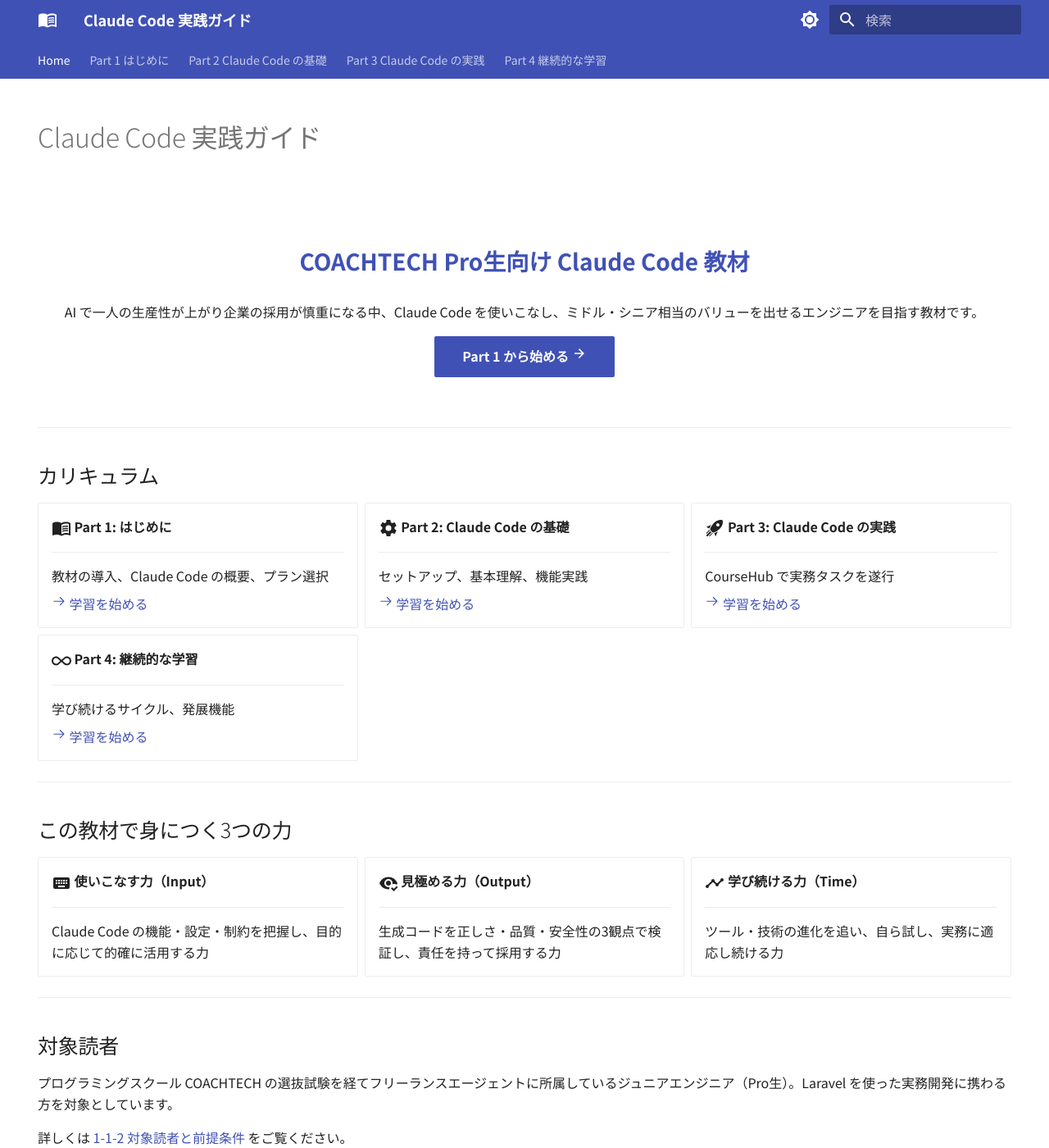
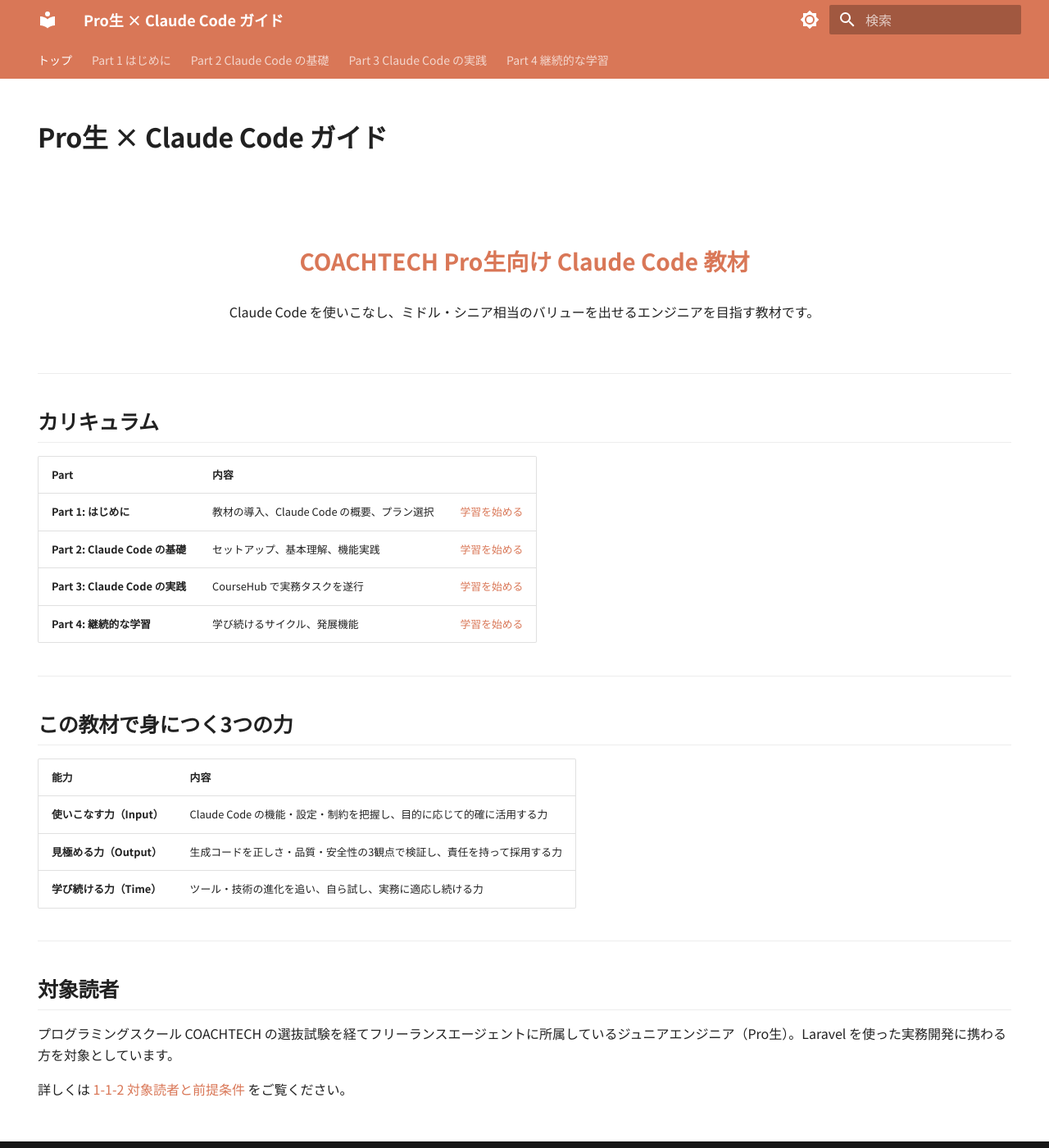
Before and after one commit to coachtech-material/pro-cc-guide, an MkDocs documentation site: the page built from docs/index.md, in a window 1280 px wide and 1400 px high. Shown: the whole window at 82% size. Built offline with MkDocs 1.6.1 and Material for MkDocs 9.7.7, drawn with Linux system fonts in a browser that asks for light colours.

Commit message:
デザイン改善: テーマカラー・タイトル・ホームページ・見出し・ダークモード
Co-Authored-By: Claude Opus 4.6 (1M context) <noreply@anthropic.com>

```diff
--- a/docs/index.md
+++ b/docs/index.md
@@ -4,15 +4,13 @@ hide:
   - toc
 ---
 
-# Claude Code 実践ガイド
+# Pro生 × Claude Code ガイド
 
 <div class="hero" markdown>
 
 **COACHTECH Pro生向け Claude Code 教材**
 
-AI で一人の生産性が上がり企業の採用が慎重になる中、Claude Code を使いこなし、ミドル・シニア相当のバリューを出せるエンジニアを目指す教材です。
-
-[Part 1 から始める :material-arrow-right:](part-01/chapter-01/1-1-1.md){ .md-button .md-button--primary }
+Claude Code を使いこなし、ミドル・シニア相当のバリューを出せるエンジニアを目指す教材です。
 
 </div>
 
@@ -20,67 +18,22 @@ AI で一人の生産性が上がり企業の採用が慎重になる中、Claud
 
 ## カリキュラム
 
-<div class="grid cards" markdown>
-
--   :material-book-open-variant:{ .lg .middle } **Part 1: はじめに**
-
-    ---
-
-    教材の導入、Claude Code の概要、プラン選択
-
-    [:octicons-arrow-right-24: 学習を始める](part-01/chapter-01/1-1-1.md)
-
--   :material-cog:{ .lg .middle } **Part 2: Claude Code の基礎**
-
-    ---
-
-    セットアップ、基本理解、機能実践
-
-    [:octicons-arrow-right-24: 学習を始める](part-02/chapter-01/2-1-1.md)
-
--   :material-rocket-launch:{ .lg .middle } **Part 3: Claude Code の実践**
-
-    ---
-
-    CourseHub で実務タスクを遂行
-
-    [:octicons-arrow-right-24: 学習を始める](part-03/chapter-01/3-1-1.md)
-
--   :material-infinity:{ .lg .middle } **Part 4: 継続的な学習**
-
-    ---
-
-    学び続けるサイクル、発展機能
-
-    [:octicons-arrow-right-24: 学習を始める](part-04/chapter-01/4-1-1.md)
-
-</div>
+| Part | 内容 | |
+|---|---|---|
+| **Part 1: はじめに** | 教材の導入、Claude Code の概要、プラン選択 | [学習を始める](part-01/chapter-01/1-1-1.md) |
+| **Part 2: Claude Code の基礎** | セットアップ、基本理解、機能実践 | [学習を始める](part-02/chapter-01/2-1-1.md) |
+| **Part 3: Claude Code の実践** | CourseHub で実務タスクを遂行 | [学習を始める](part-03/chapter-01/3-1-1.md) |
+| **Part 4: 継続的な学習** | 学び続けるサイクル、発展機能 | [学習を始める](part-04/chapter-01/4-1-1.md) |
 
 ---
 
 ## この教材で身につく3つの力
 
-<div class="grid cards" markdown>
-
--   :material-keyboard:{ .lg .middle } **使いこなす力（Input）**
-
-    ---
-
-    Claude Code の機能・設定・制約を把握し、目的に応じて的確に活用する力
-
--   :material-eye-check:{ .lg .middle } **見極める力（Output）**
-
-    ---
-
-    生成コードを正しさ・品質・安全性の3観点で検証し、責任を持って採用する力
-
--   :material-chart-timeline-variant:{ .lg .middle } **学び続ける力（Time）**
-
-    ---
-
-    ツール・技術の進化を追い、自ら試し、実務に適応し続ける力
-
-</div>
+| 能力 | 内容 |
+|---|---|
+| **使いこなす力（Input）** | Claude Code の機能・設定・制約を把握し、目的に応じて的確に活用する力 |
+| **見極める力（Output）** | 生成コードを正しさ・品質・安全性の3観点で検証し、責任を持って採用する力 |
+| **学び続ける力（Time）** | ツール・技術の進化を追い、自ら試し、実務に適応し続ける力 |
 
 ---
 
--- a/docs/stylesheets/custom.css
+++ b/docs/stylesheets/custom.css
@@ -1,3 +1,20 @@
+/* Claude Code テーマカラー（テラコッタ #D97757） */
+:root {
+  --md-primary-fg-color: #D97757;
+  --md-primary-fg-color--light: #E09070;
+  --md-primary-fg-color--dark: #C06040;
+  --md-accent-fg-color: #D97757;
+  --md-accent-fg-color--transparent: rgba(217, 119, 87, 0.1);
+}
+
+[data-md-color-scheme="slate"] {
+  --md-primary-fg-color: #D97757;
+  --md-primary-fg-color--light: #E09070;
+  --md-primary-fg-color--dark: #C06040;
+  --md-accent-fg-color: #E09070;
+  --md-accent-fg-color--transparent: rgba(224, 144, 112, 0.1);
+}
+
 /* ホームページのヒーローセクション */
 .hero {
   text-align: center;
@@ -14,3 +31,56 @@
 .md-copyright {
   display: none;
 }
+
+/* 見出しの視認性を改善 */
+.md-typeset h1 {
+  font-weight: 700;
+  color: var(--md-default-fg-color);
+}
+
+.md-typeset h2 {
+  font-weight: 600;
+  color: var(--md-default-fg-color);
+  border-bottom: 1px solid var(--md-default-fg-color--lightest);
+  padding-bottom: 0.4rem;
+}
+
+.md-typeset h3 {
+  font-weight: 600;
+  color: var(--md-default-fg-color);
+}
+
+/* ダークモード: テキストの視認性を改善 */
+[data-md-color-scheme="slate"] .md-typeset {
+  color: rgba(255, 255, 255, 0.87);
+}
+
+[data-md-color-scheme="slate"] .md-typeset h1,
+[data-md-color-scheme="slate"] .md-typeset h2,
+[data-md-color-scheme="slate"] .md-typeset h3 {
+  color: rgba(255, 255, 255, 0.95);
+}
+
+[data-md-color-scheme="slate"] .md-typeset h2 {
+  border-bottom-color: rgba(255, 255, 255, 0.12);
+}
+
+[data-md-color-scheme="slate"] .md-typeset code {
+  color: rgba(255, 255, 255, 0.85);
+}
+
+/* フッター前/次ナビの視認性を改善 */
+.md-footer__link {
+  padding: 1rem 1.5rem;
+  border-radius: 0.4rem;
+  transition: background-color 0.2s;
+}
+
+.md-footer__link:hover {
+  background-color: rgba(255, 255, 255, 0.1);
+}
+
+.md-footer__title {
+  font-size: 0.9rem;
+  font-weight: 600;
+}
--- a/mkdocs.yml
+++ b/mkdocs.yml
@@ -1,4 +1,4 @@
-site_name: Claude Code 実践ガイド
+site_name: Pro生 × Claude Code ガイド
 site_description: COACHTECH Pro生向け Claude Code 教材
 site_url: https://coachtech-material.github.io/pro-cc-guide/
 
@@ -10,15 +10,15 @@ theme:
   palette:
     - media: "(prefers-color-scheme: light)"
       scheme: default
-      primary: indigo
-      accent: indigo
+      primary: custom
+      accent: custom
       toggle:
         icon: material/brightness-7
         name: ダークモードに切り替え
     - media: "(prefers-color-scheme: dark)"
       scheme: slate
-      primary: indigo
-      accent: indigo
+      primary: custom
+      accent: custom
       toggle:
         icon: material/brightness-4
         name: ライトモードに切り替え
@@ -36,7 +36,7 @@ theme:
     - content.code.copy
     - toc.follow
   icon:
-    logo: material/book-open-variant
+    logo: material/terminal
 
 extra:
   generator: false
@@ -69,7 +69,7 @@ markdown_extensions:
       permalink: true
 
 nav:
-  - Home: index.md
+  - トップ: index.md
   - Part 1 はじめに:
     - Chapter 1 この教材について:
       - 1-1-1 なぜ Claude Code を使うのか: part-01/chapter-01/1-1-1.md
```
